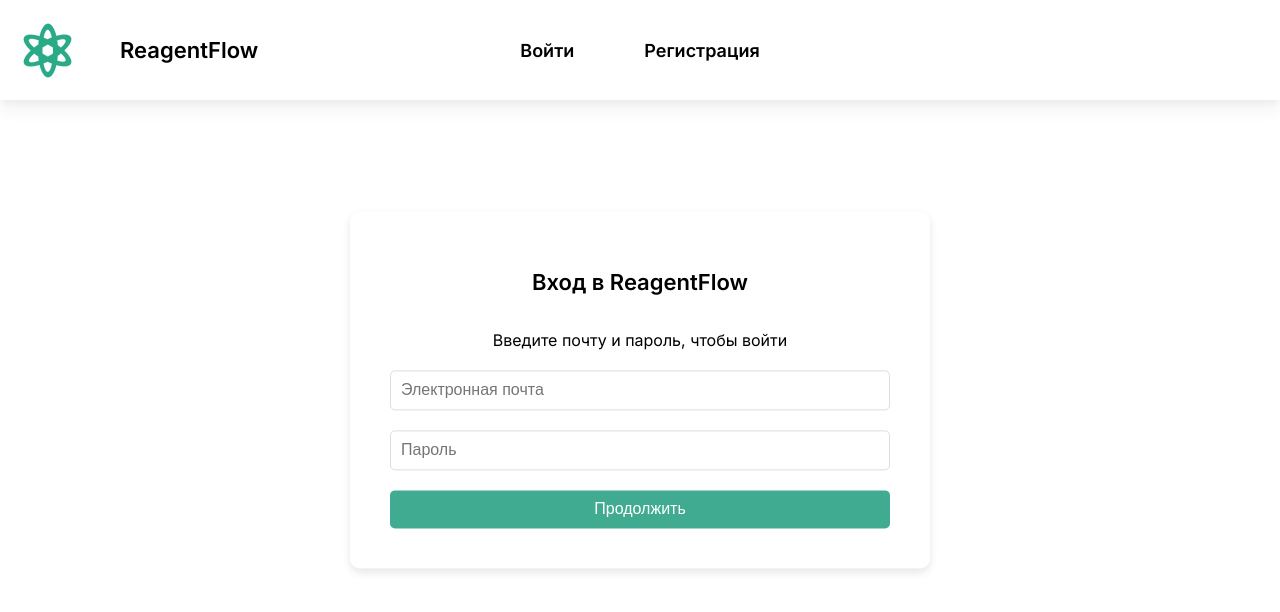
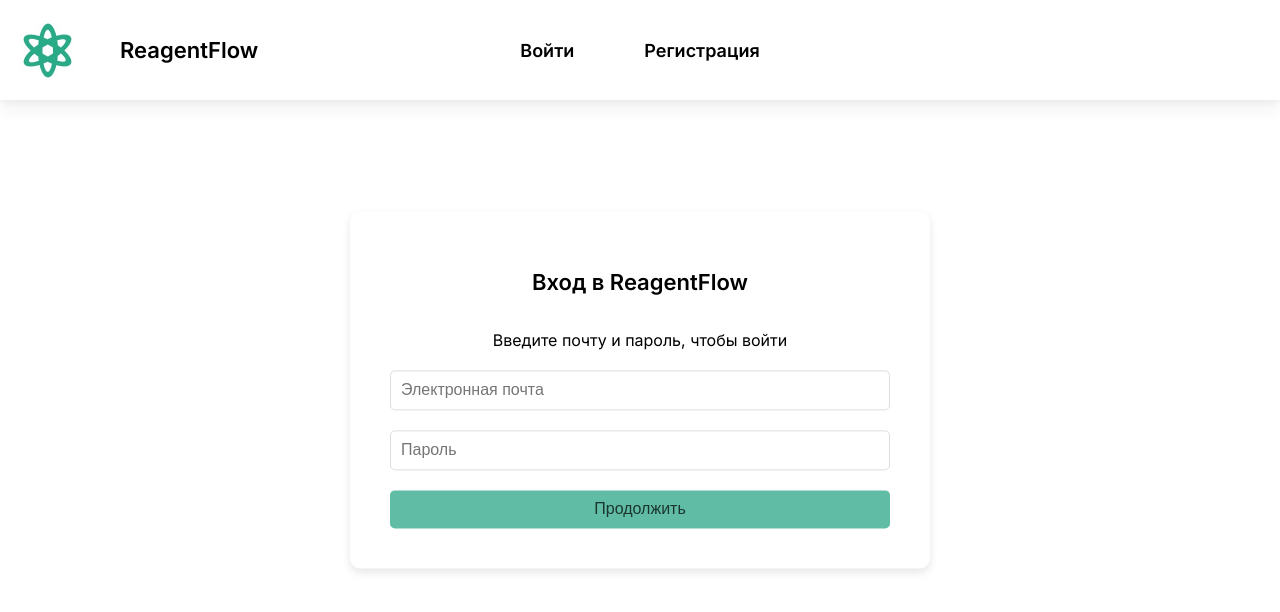
Before and after one commit to ReagentFlow/frontend, a React (Create React App) app: page /login in a window 1280 px wide. Shown: the top 612 px of the page. Built offline with nearby package versions, Linux system fonts and the light colour scheme.

Commit message:
перекрасил кнопку логина и регистр

```diff
--- a/src/styles/Auth.css
+++ b/src/styles/Auth.css
@@ -60,13 +60,13 @@ p {
     padding: 10px;
     border: none;
     border-radius: 5px;
-    background-color: #41AB92;
-    color: #fff;
+    background-color: #2da786c0;
+    color: #000000b7;
     font-size: 16px;
     cursor: pointer;
     transition: background-color 0.3s;
 }
 
 .submit-button:hover {
-    background-color: #027256;
+    background-color: #2da786;
 }
```
